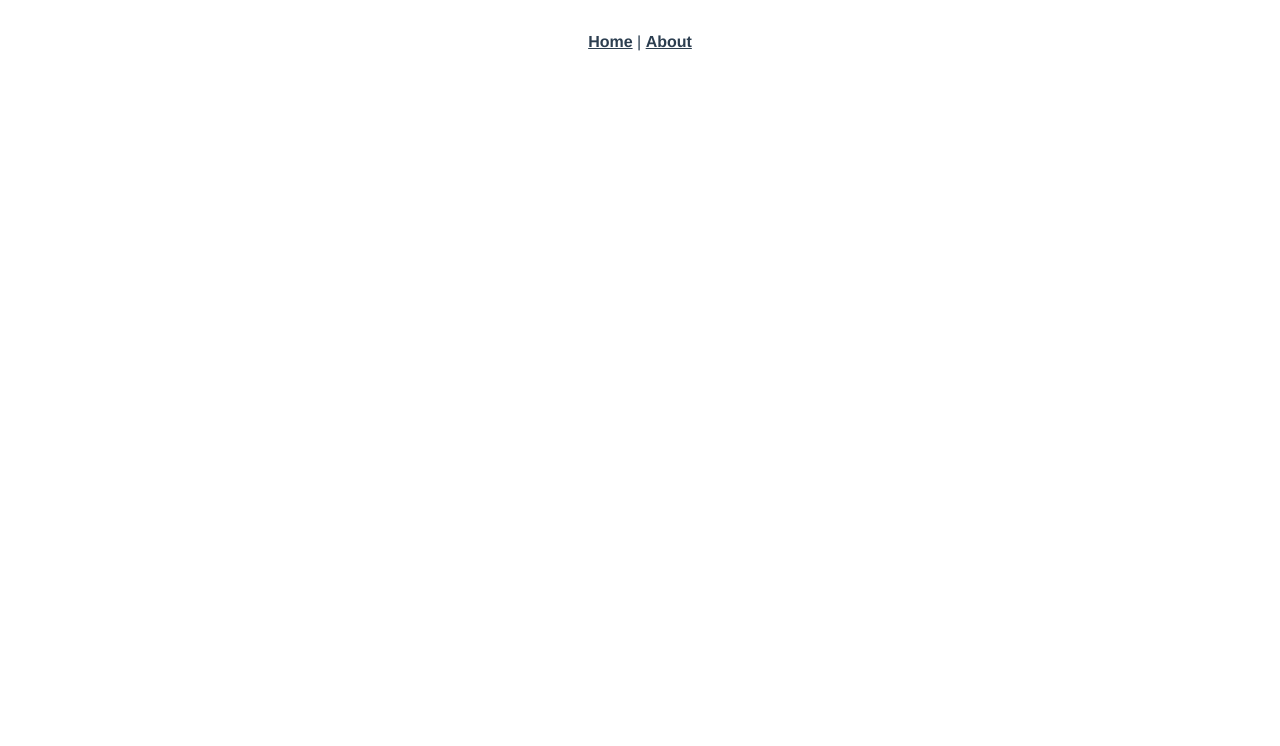
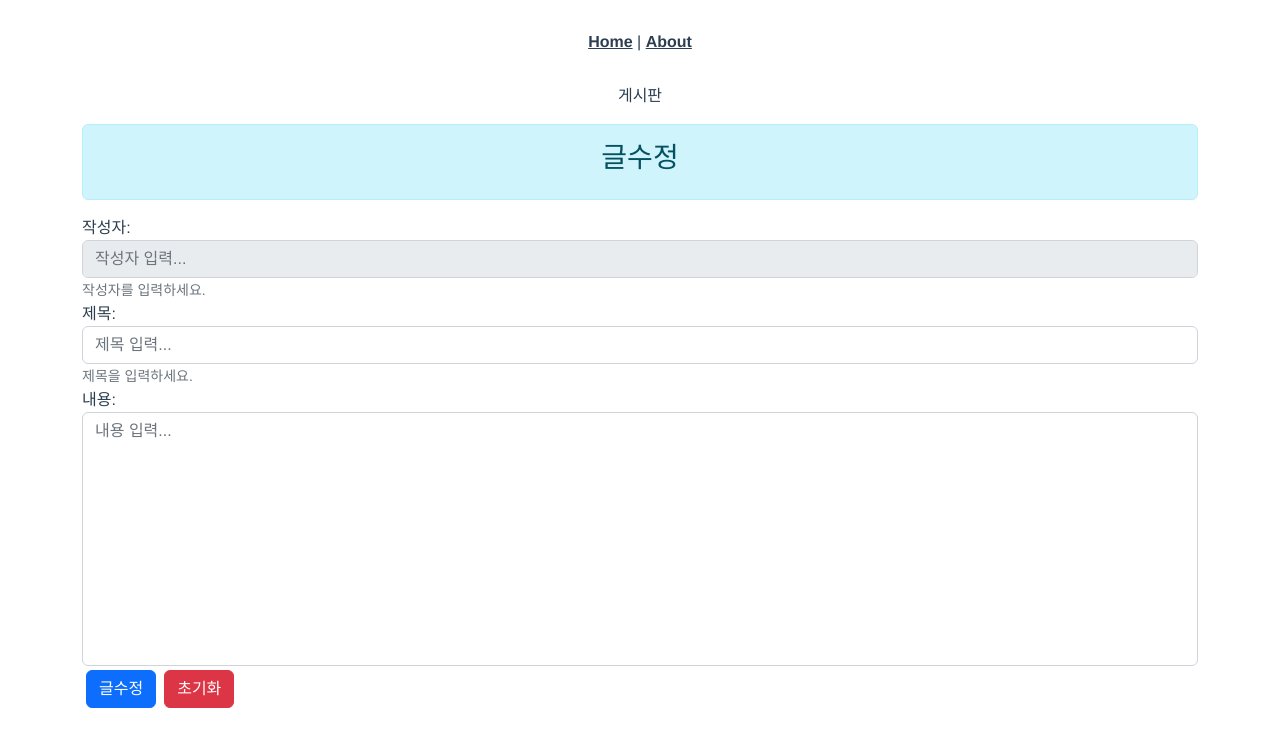
Before and after one commit to wnsdk/where-is-my-home, a Vue app: page /board/modify in a window 1280 px wide. Shown: the top 746 px of the page. Built offline with nearby package versions, Linux system fonts and the light colour scheme; no server answers.

Commit message:
Feat: Board 삭제, 수정, 글쓰기 기능 추가

```diff
--- a/src/api/board.js
+++ b/src/api/board.js
@@ -18,8 +18,8 @@ function modifyArticle(article, success, fail) {
   api.put(`/board`, JSON.stringify(article)).then(success).catch(fail);
 }
 
-function deleteArticle(articleno, success, fail) {
-  api.delete(`/board/${articleno}`).then(success).catch(fail);
+function deleteArticle(articleNo, success, fail) {
+  api.delete(`/board/${articleNo}`).then(success).catch(fail);
 }
 
 export { listArticle, writeArticle, getArticle, modifyArticle, deleteArticle };
--- /dev/null
+++ b/src/components/board/BoardDelete.vue
@@ -0,0 +1,33 @@
+<template>
+  <b-container class="bv-example-row mt-3">
+    <b-row>
+      <b-col>
+        <b-alert show><h3>글목록</h3></b-alert>
+      </b-col>
+    </b-row>
+    <b-row>
+      <b-col><b-alert show variant="danger">삭제처리중...</b-alert></b-col>
+    </b-row>
+  </b-container>
+</template>
+
+<script>
+import http from "@/api/http";
+
+export default {
+  name: "BoardDelete",
+  created() {
+    http.delete(`/board/${this.$route.params.articleNo}`).then(({ data }) => {
+      let msg = "삭제 처리시 문제가 발생했습니다.";
+      if (data === "success") {
+        msg = "삭제가 완료되었습니다.";
+      }
+      alert(msg);
+      // 현재 route를 /list로 변경.
+      this.$router.push({ name: "boardlist" });
+    });
+  },
+};
+</script>
+
+<style></style>
--- a/src/components/board/BoardList.vue
+++ b/src/components/board/BoardList.vue
@@ -52,7 +52,7 @@ export default {
   },
   methods: {
     moveWrite() {
-      this.$router.push({ name: "BoardWrite" });
+      this.$router.push({ name: "boardwrite" });
     },
     viewArticle(article) {
       this.$router.push({
--- /dev/null
+++ b/src/components/board/BoardModify.vue
@@ -0,0 +1,23 @@
+<template>
+  <b-container class="bv-example-row mt-3">
+    <b-row>
+      <b-col>
+        <b-alert show><h3>글수정</h3></b-alert>
+      </b-col>
+    </b-row>
+    <board-input-item type="modify" />
+  </b-container>
+</template>
+
+<script>
+import BoardInputItem from "@/components/board/item/BoardInputItem";
+
+export default {
+  name: "BoardModify",
+  components: {
+    BoardInputItem,
+  },
+};
+</script>
+
+<style></style>
--- a/src/components/board/BoardView.vue
+++ b/src/components/board/BoardView.vue
@@ -75,19 +75,19 @@ export default {
   },
   methods: {
     listArticle() {
-      this.$router.push({ name: "BoardList" });
+      this.$router.push({ name: "boardlist" });
     },
     moveModifyArticle() {
       this.$router.replace({
-        name: "BoardUpdate",
+        name: "boardmodify",
         params: { articleNo: this.article.articleNo },
       });
-      //   this.$router.push({ path: `/board/modify/${this.article.articleNo}` });
+      //this.$router.push({ path: `/board/modify/${this.article.articleNo}` });
     },
     removeArticle() {
       if (confirm("정말로 삭제?")) {
         deleteArticle(this.article.articleNo, () => {
-          this.$router.push({ name: "BoardList" });
+          this.$router.push({ name: "boardlist" });
         });
       }
     },
--- a/src/components/board/item/BoardInputItem.vue
+++ b/src/components/board/item/BoardInputItem.vue
@@ -3,15 +3,15 @@
     <b-col style="text-align: left">
       <b-form @submit="onSubmit" @reset="onReset">
         <b-form-group
-          id="userid-group"
+          id="userId-group"
           label="작성자:"
-          label-for="userid"
+          label-for="userId"
           description="작성자를 입력하세요."
         >
           <b-form-input
-            id="userid"
-            :disabled="isUserid"
-            v-model="article.userid"
+            id="userId"
+            :disabled="isuserId"
+            v-model="article.userId"
             type="text"
             required
             placeholder="작성자 입력..."
@@ -67,12 +67,12 @@ export default {
   data() {
     return {
       article: {
-        articleno: 0,
-        userid: "",
+        articleNo: 0,
+        userId: "",
         subject: "",
         content: "",
       },
-      isUserid: false,
+      isuserId: false,
     };
   },
   props: {
@@ -80,14 +80,14 @@ export default {
   },
   created() {
     if (this.type === "modify") {
-      http.get(`/board/${this.$route.params.articleno}`).then(({ data }) => {
-        // this.article.articleno = data.article.articleno;
-        // this.article.userid = data.article.userid;
+      http.get(`/board/${this.$route.params.articleNo}`).then(({ data }) => {
+        // this.article.articleNo = data.article.articleNo;
+        // this.article.userId = data.article.userId;
         // this.article.subject = data.article.subject;
         // this.article.content = data.article.content;
         this.article = data;
       });
-      this.isUserid = true;
+      this.isuserId = true;
     }
   },
   methods: {
@@ -96,10 +96,10 @@ export default {
 
       let err = true;
       let msg = "";
-      !this.article.userid &&
+      !this.article.userId &&
         ((msg = "작성자 입력해주세요"),
         (err = false),
-        this.$refs.userid.focus());
+        this.$refs.userId.focus());
       err &&
         !this.article.subject &&
         ((msg = "제목 입력해주세요"),
@@ -117,7 +117,7 @@ export default {
     },
     onReset(event) {
       event.preventDefault();
-      this.article.articleno = 0;
+      this.article.articleNo = 0;
       this.article.subject = "";
       this.article.content = "";
       this.moveList();
@@ -125,7 +125,7 @@ export default {
     registArticle() {
       http
         .post(`/board`, {
-          userid: this.article.userid,
+          userId: this.article.userId,
           subject: this.article.subject,
           content: this.article.content,
         })
@@ -137,8 +137,8 @@ export default {
     modifyArticle() {
       http
         .put(`/board`, {
-          articleno: this.article.articleno,
-          userid: this.article.userid,
+          articleNo: this.article.articleNo,
+          userId: this.article.userId,
           subject: this.article.subject,
           content: this.article.content,
         })
--- a/src/router/index.js
+++ b/src/router/index.js
@@ -26,16 +26,16 @@ const routes = [
         name: "boardwrite",
         component: () => import("@/components/board/BoardWrite"),
       },
-      // {
-      //   path: "modify",
-      //   name: "boardmodify",
-      //   component: () => import("@/components/board/BoardModify"),
-      // },
-      // {
-      //   path: "delete/:articleno",
-      //   name: "boarddelete",
-      //   component: () => import("@/components/board/BoardDelete"),
-      // },
+      {
+        path: "modify",
+        name: "boardmodify",
+        component: () => import("@/components/board/BoardModify"),
+      },
+      {
+        path: "delete/:articleNo",
+        name: "boarddelete",
+        component: () => import("@/components/board/BoardDelete"),
+      },
     ],
   },
 ];
```
